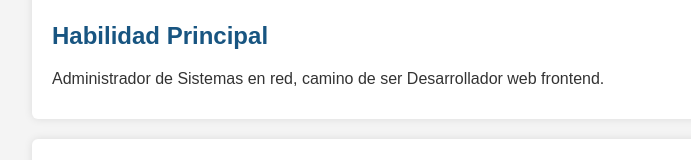
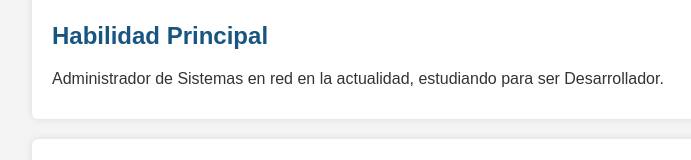
Before and after one commit to Ayaxlc/Mi-Portfolio, a plain HTML site: page index.html in a window 1280 px wide. Shown: the part 147-307 px from the top of the page, without its empty margins (158-849 px from the left). Drawn offline with Linux system fonts and the light colour scheme.

Commit message:
Update index.html

```diff
--- a/index.html
+++ b/index.html
@@ -52,7 +52,7 @@
 
   <section id="habilidad-principal">
     <h2>Habilidad Principal</h2>
-    <p>Administrador de Sistemas en red, camino de ser Desarrollador web frontend.</p>
+    <p>Administrador de Sistemas en red en la actualidad, estudiando para ser Desarrollador.</p>
   </section>
 
   <section id="habilidades-tecnicas">
```
